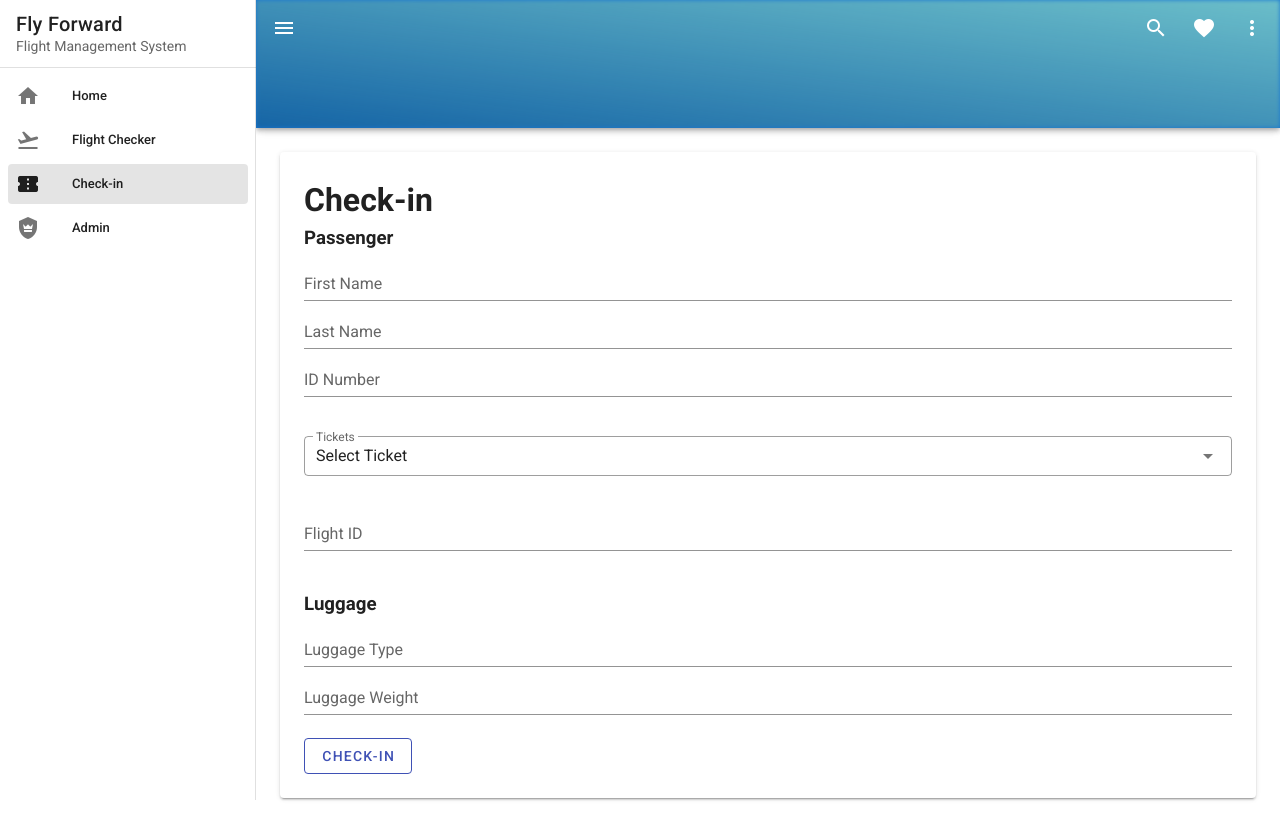
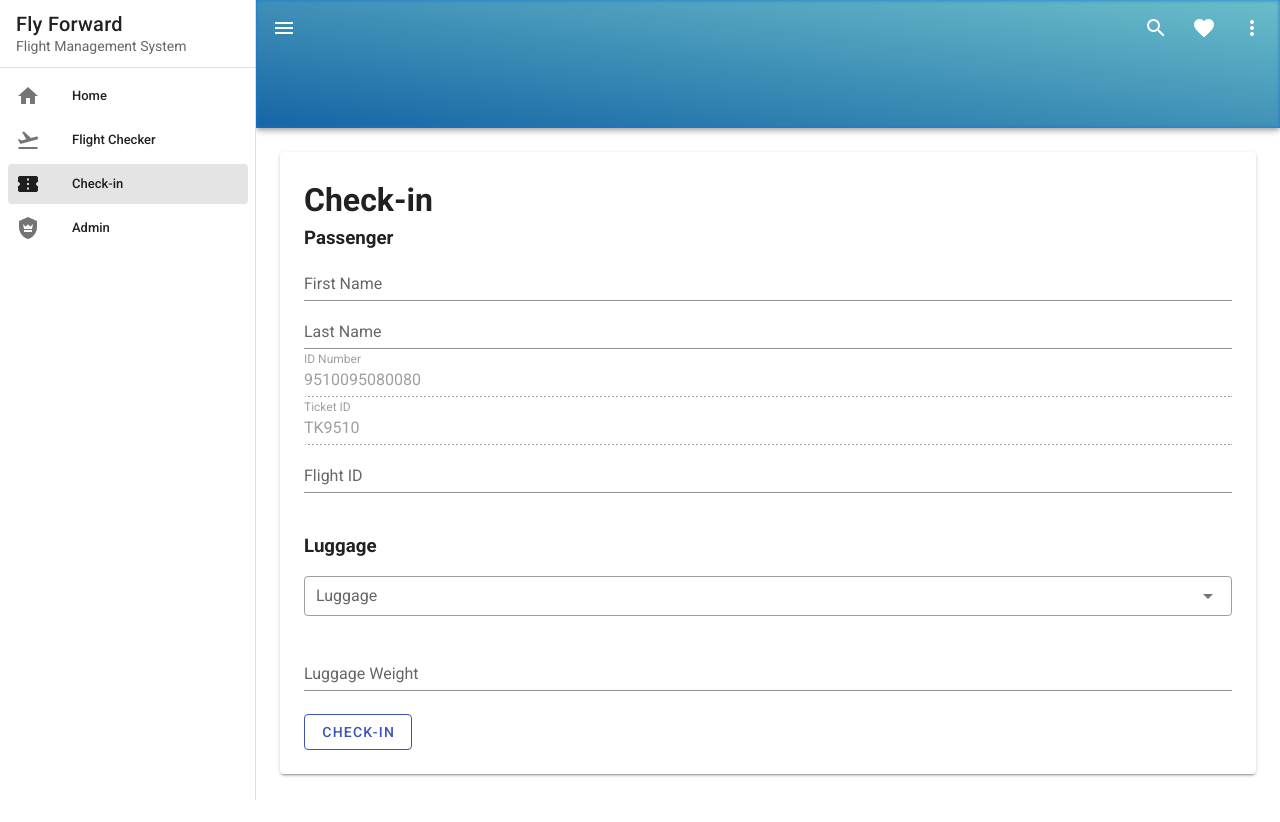
Before and after one commit to Valkyriecr/Flight-Management-System-Frontend, a Vue app: page /#/check-in in a window 1280 px wide. After the commit the page ends 800 px from the top, so only its background shows below. Built offline with nearby package versions, Linux system fonts and the light colour scheme.

Commit message:
Checkin updated post team discuss/LoginView

```diff
--- a/src/views/CheckInView.vue
+++ b/src/views/CheckInView.vue
@@ -18,26 +18,32 @@
           label="ID Number"
           hide-details="auto"
           :rules="IdRule"
+          value="9510095080080"
+          disabled
         ></v-text-field>
-        <v-spacer class="pa-5"></v-spacer>
-        <v-combobox
-          v-model="selectTicket"
-          :tickets="Ticket"
-          label="Tickets"
-          hide-selected
-          outlined
-          dense
-        ></v-combobox>
+        <v-text-field
+          label="Ticket ID"
+          hide-details="auto"
+          :rules="rules"
+          value="TK9510"
+          disabled
+        ></v-text-field>
+
         <v-text-field label="Flight ID" hide-details="auto"></v-text-field>
       </div>
       <v-spacer class="pa-5"></v-spacer>
       <div>
         <h3>Luggage</h3>
-        <v-text-field
-          label="Luggage Type"
-          hide-details="auto"
-          :rules="rules"
-        ></v-text-field>
+        <v-spacer class="pa-2"></v-spacer>
+        <v-combobox
+          v-model="selectLuggage"
+          :items="luggageType"
+          label="Luggage"
+          hide-selected
+          clearable
+          outlined
+          dense
+        ></v-combobox>
         <v-text-field
           class="pb-6"
           label="Luggage Weight"
@@ -70,22 +76,21 @@ export default {
       selectTicket: ["Select Ticket"],
       selectArrival: ["Destination Location"],
       items: ["FA-262", "FA-202", "FA-200", "FA-203"],
-      ticket:["Tk1234"],
+      luggageType: ["Carry-on", "Checked-In","Sports","Weapons","Animals"],
 
-      checkin:{
-        ticketId:null,
-        FirstName:"",
-        LastName:"",
-        IdNumber:"",
-        FlightId:"",
+      checkin: {
+        ticketId: null,
+        FirstName: "",
+        LastName: "",
+        IdNumber: "",
+        FlightId: "",
       },
-      luggage:{
-        weight:null,
-        luggageType:"",
-        passenger:"????",
-      }
+      luggage: {
+        weight: null,
+        luggageType: "",
+        passenger: "????",
+      },
     };
   },
-
 };
 </script>
```
Also changed, not shown: src/views/LoginView.vue (added).
